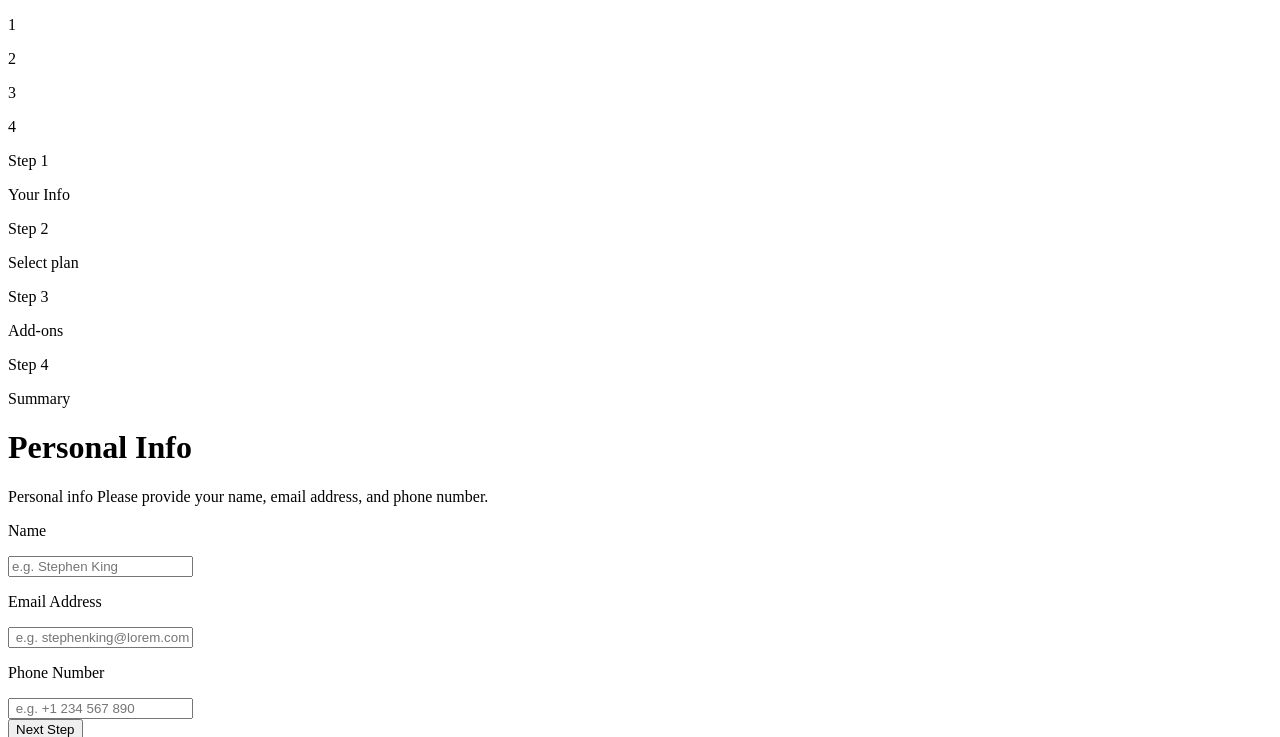
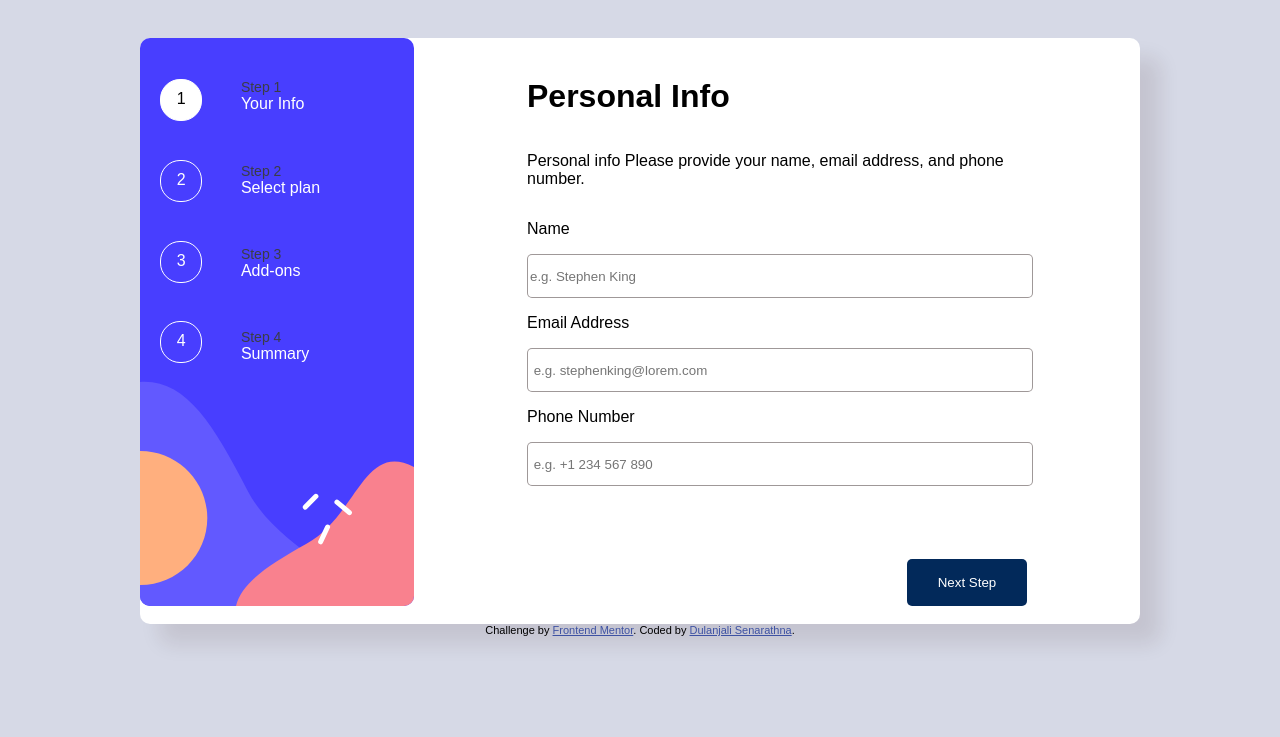
Before and after one commit to DulanjaliSenarathna/multi-step-form-main, a plain HTML site: page index.html in a window 1280 px wide. Shown: the top 737 px of the page. Drawn offline with Linux system fonts and the light colour scheme.

Commit message:
Up to next step button done css

```diff
--- a/index.html
+++ b/index.html
@@ -5,8 +5,8 @@
   <meta name="viewport" content="width=device-width, initial-scale=1.0"> <!-- displays site properly based on user's device -->
 
   <link rel="icon" type="image/png" sizes="32x32" href="./assets/images/favicon-32x32.png">
+  <link rel="stylesheet" href="./style.css">
 
-  <title>Frontend Mentor | Multi-step form</title>
 
   <!-- Feel free to remove these styles or customise in your own stylesheet 👍 -->
   <style>
@@ -77,7 +77,7 @@
             </div>
 
         </div>
-      </div>
+
       <!-- Select your plan -->
       <div class="stepPlan" id="stepPlan">
         <h>Select your Plan</h>
@@ -272,34 +272,24 @@
       </div>
 
       <!--Thank you section-->
-      <div class="stepThankYou">
-
+      <div class="stepThankYou" id="stepThankYou">
+        <img src="./assets/images/icon-thank-you.svg" alt="thank you image">
+        <h1>Thank You!</h1>
+        <p>  Thanks for confirming your subscription! We hope you have fun
+          using our platform. If you ever need support, please feel free
+          to email us at support@loremgaming.com.</p>
+      </div>
       </div>
     </div>
   </div>
-
-  <!-- Dynamically add subscription and add-on selections here -->
-
-  Total (per month/year)
-
-  Go Back
-  Confirm
-
-  <!-- Step 4 end -->
-
-  <!-- Step 5 start -->
-
-  Thank you!
-
-  Thanks for confirming your subscription! We hope you have fun
-  using our platform. If you ever need support, please feel free
-  to email us at support@loremgaming.com.
 
   <!-- Step 5 end -->
 
   <div class="attribution">
     Challenge by <a href="https://www.frontendmentor.io?ref=challenge" target="_blank">Frontend Mentor</a>.
-    Coded by <a href="#">Your Name Here</a>.
+    Coded by <a href="#">Dulanjali Senarathna</a>.
   </div>
+
+  <script src="./script.js"></script>
 </body>
 </html>
--- /dev/null
+++ b/style.css
@@ -0,0 +1,199 @@
+body {  font-family: "Ubuntu", sans-serif;
+    margin: 0;  background-color: hsl(229, 24%, 87%);}
+
+  button {  font-family: "Ubuntu", sans-serif;}
+
+.container{
+    display: flex;
+    background-color: rgb(255,255,255);
+    margin-top: 3%;
+    margin-left: auto;
+    margin-right: auto;
+    border-radius: 10px;
+    box-shadow: 20px 20px 20px rgba(47,18,18,0.101);
+    width: 1000px;
+    height: 586px;
+}
+
+.displayStep{
+    display: flex;
+    justify-content: center;
+    width: 274px;
+    height: 568px;
+    background-color: rgba(30,16,186,0);
+    background-image: url(./assets/images/bg-sidebar-desktop.svg);
+}
+
+.circle{
+    position: relative;
+    background-color: rgba(220,20,60,0);
+    width: 20%;
+    color: white;
+    font-weight: 500;
+    height: 50%;
+    margin-top: 15%;
+    display: flex;
+    flex-direction: column;
+    justify-content: space-between;
+    align-items: center;
+}
+
+.circle p{
+    margin-top: 10px;
+}
+
+.circle1{
+    width: 40px;
+    height: 40px;
+    border-radius: 20px;
+    background-color: rgb(255,255,255);
+    border: 1px solid white;
+    display: flex;
+    justify-content: center;
+    color: black;
+}
+
+.circle2{
+    width: 40px;
+    height: 40px;
+    border-radius: 20px;
+    background-color: rgb(0,0,0,0);
+    border: 1px solid white;
+    display: flex;
+    justify-content: center;
+}
+
+.circle3{
+    width: 40px;
+    height: 40px;
+    border-radius: 20px;
+    background-color: rgb(0,0,0,0);
+    border: 1px solid white;
+    display: flex;
+    justify-content: center;
+}
+
+.circle4{
+    width: 40px;
+    height: 40px;
+    border-radius: 20px;
+    background-color: rgb(0,0,0,0);
+    border: 1px solid white;
+    display: flex;
+    justify-content: center;
+}
+
+.steps{
+    position: relative;
+    background-color: rgba(255,255,0,0);
+    display: flex;
+    flex-direction: column;
+    justify-content: space-between;
+    width: 60%;
+    height: 50%;
+    margin-top: 15%;
+    margin-left: 10%;
+}
+
+.step1{
+    position: inherit;
+    padding-left: 5px;
+    background-color: rgba(156,55,55,0);
+}
+
+.steps p{
+    margin-bottom: 0px;
+    margin-top: 0px;
+    font-size: 14px;
+    color: hsl(228, 8%, 25%);
+}
+
+.steps span{
+    color: white;
+}
+
+.stepContainer{
+    background-color: rgba(210,96,14,0);
+    width: 50%;
+    height: 550px;
+    margin-top: auto;
+    margin-left: auto;
+    margin-right: auto;
+    margin-bottom: auto;
+}
+
+#stepInfo{
+    display: flex;
+    flex-direction: column;
+}
+
+#stepPlan{
+    display: none;
+    flex-direction: column;
+}
+
+#stepAddOn{
+    display: none;
+    flex-direction: column;
+}
+
+#stepSummary{
+    display: none;
+    flex-direction: column;
+}
+
+#stepThankYou{
+    display: none;
+    flex-direction: column;
+    align-items: center;
+    margin-top: 150px;
+}
+
+#stepThankYou img{
+    width: 80px;
+}
+
+#stepInfo input{
+    width: 100%;
+    height: 40px;
+    border-radius: 5px;
+    border: solid 1px rgba(103,92,92,0.628);
+}
+
+.buttonContainerStepOne{
+    position: relative;
+    background-color: rgba(0,255,51,0);
+    padding-left: 380px;
+    padding-top: 73px;
+}
+
+.buttonContainerStepTwo{
+    display: flex;
+    justify-content: space-between;
+    background-color: rgba(0,255,51,0);
+    padding-top: 75px;
+
+}
+
+.buttonContainerStepThree{
+    display: flex;
+    justify-content: space-between;
+    background-color: rgba(0,255,51,0);
+    padding-top: 80px;
+}
+
+.buttonContainerStepFour{
+    display: flex;
+    justify-content: space-between;
+    background-color: rgba(0,255,51,0);
+    padding-top: 39px;
+}
+
+.nextStep{
+    padding: 15px 20px 15px 20px;
+    width: 120px;
+    background-color: hsl(213, 96%,18%);
+    color: white;
+    border-radius: 5px;
+    border: solid 1px rgba(0,0,255,0);
+}
--- /dev/null
+++ b/style2.css
@@ -0,0 +1,3 @@
+@media (max-width: 1000px) {
+
+}
```
Also changed, not shown: script.js (added).
